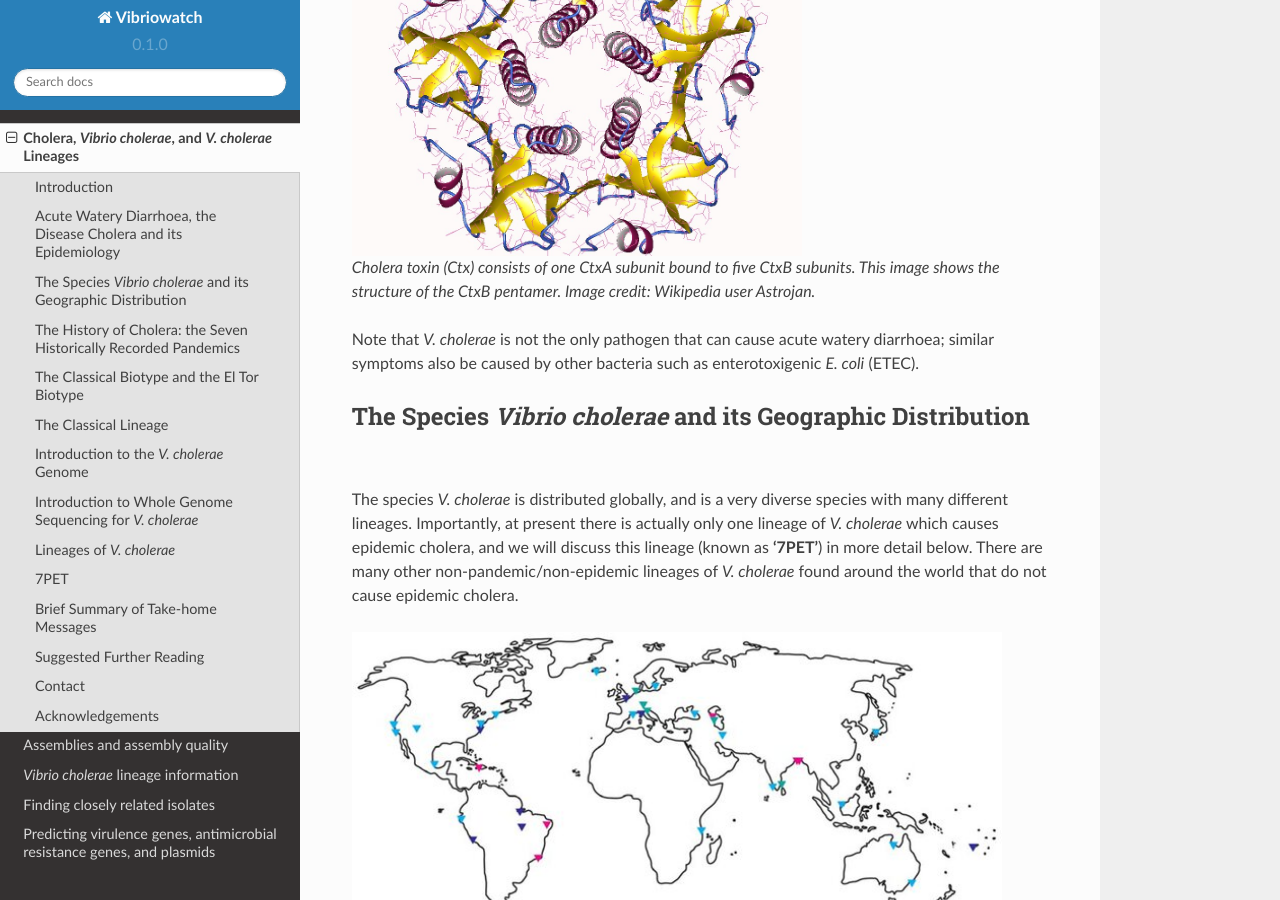
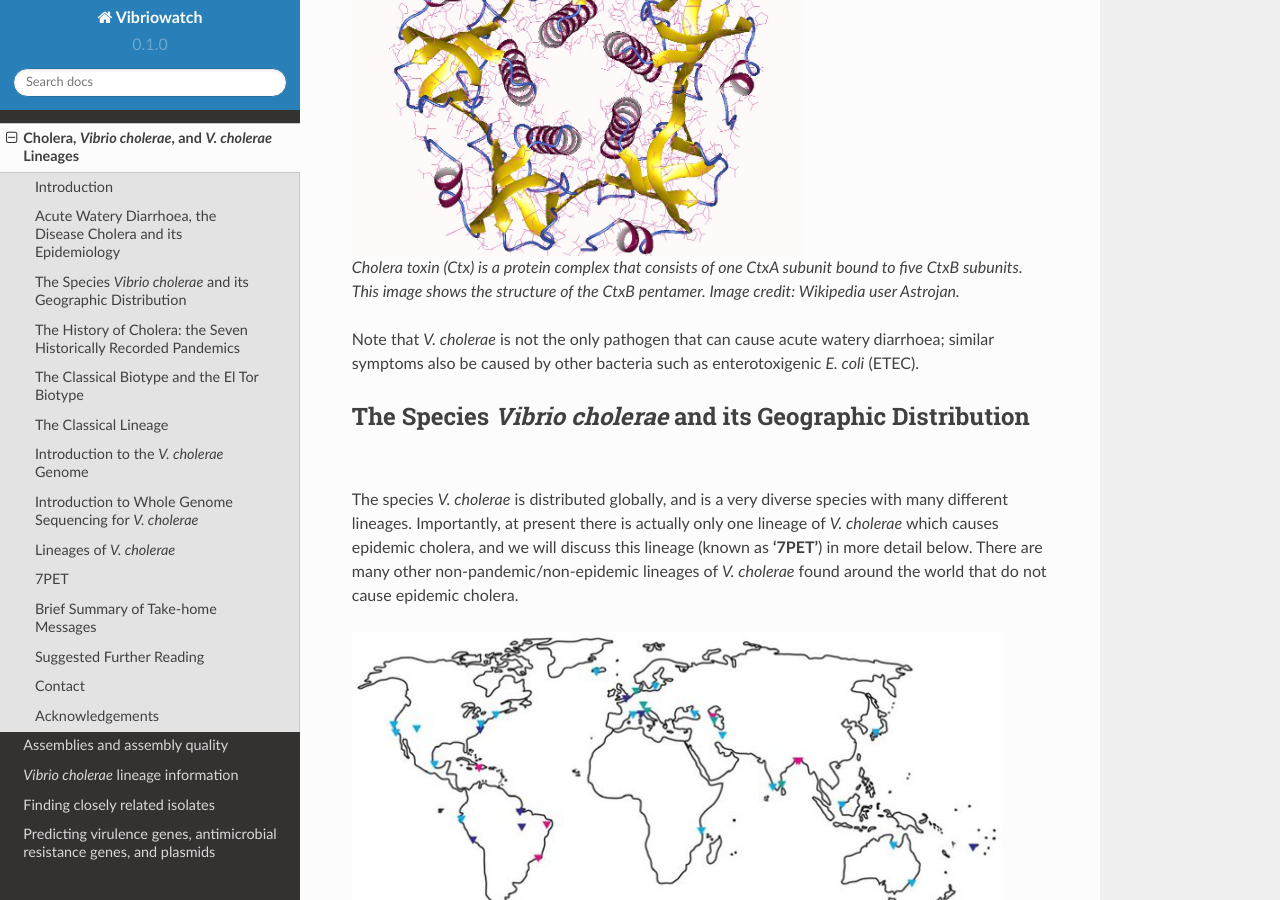
Before and after one commit to avrilcoghlan/cholerabook, a Sphinx documentation site: the page built from docs/source/vibriogenomes.rst, in a window 1280 px wide and 900 px high, scrolled down 2409 px. Built offline with Sphinx 7.4.7 and the Read the Docs theme 2.0.0, drawn with Linux system fonts in a browser that asks for light colours; some of the changed text lies outside the part shown.

Commit message:
Update vibriogenomes.rst

```diff
--- a/docs/source/vibriogenomes.rst
+++ b/docs/source/vibriogenomes.rst
@@ -43,7 +43,7 @@ the intestinal lumen, resulting in acute watery diarrhoea.
 .. figure:: CholeraToxin.jpg
   :width: 450
 
-  Cholera toxin (Ctx) consists of one CtxA subunit bound to five CtxB subunits. This image shows the structure of the CtxB pentamer. Image credit: Wikipedia user Astrojan.
+  Cholera toxin (Ctx) is a protein complex that consists of one CtxA subunit bound to five CtxB subunits. This image shows the structure of the CtxB pentamer. Image credit: Wikipedia user Astrojan.
 
 Note that *V. cholerae* is not the only pathogen that can cause acute watery diarrhoea; similar symptoms also be caused by other bacteria
 such as enterotoxigenic *E. coli* (ETEC).
```
Also changed, not shown: other parts of docs/source/vibriogenomes.rst (+1 -1 lines).
